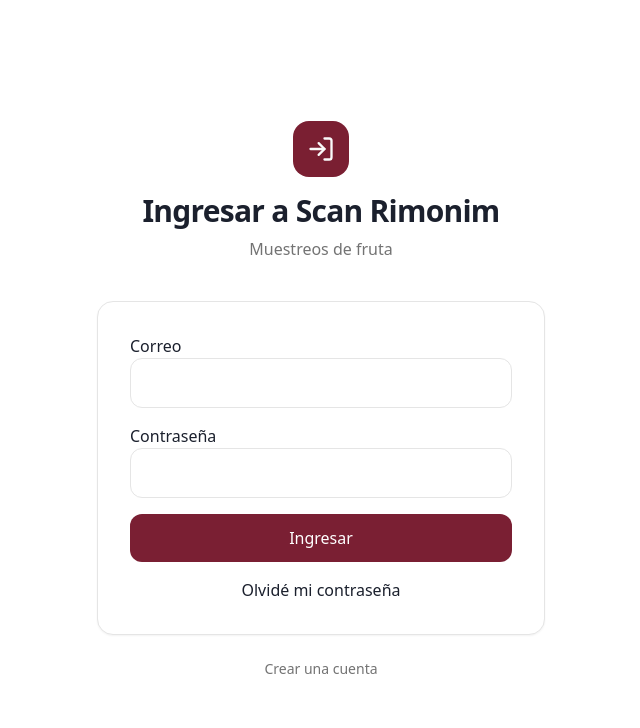
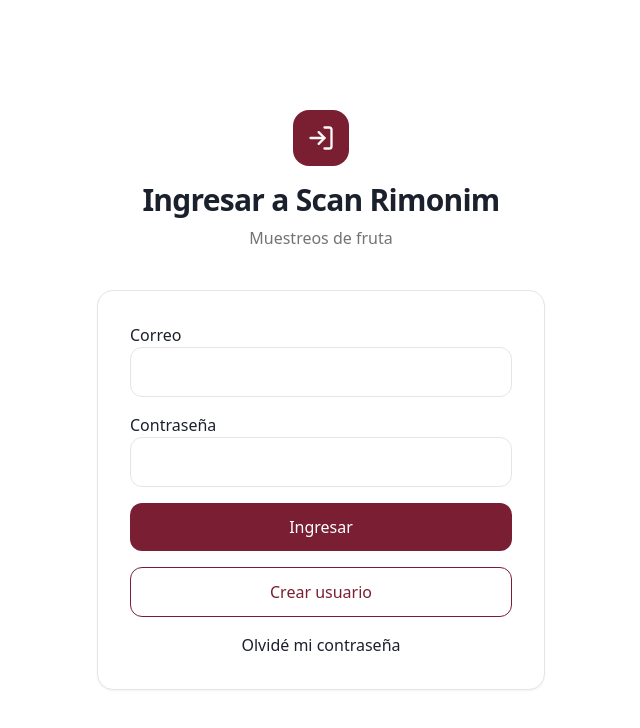
Before and after one commit to Jonysued/Scan-Rimonim, a React (Vite) app: page /login in a window 1280 px wide. Shown: the top 728 px of the page, without its empty margins (319-959 px from the left). Built offline with nearby package versions, Linux system fonts and the light colour scheme; no server answers.

Commit message:
Mostrar Crear usuario en la pantalla de inicio

```diff
--- a/src/pages/Login.jsx
+++ b/src/pages/Login.jsx
@@ -5,4 +5,4 @@
 import {LogIn} from 'lucide-react';
 export default function Login(){const [error,setError]=useState('');const [busy,setBusy]=useState(false);
 async function submit(e){e.preventDefault();setBusy(true);setError('');const f=new FormData(e.currentTarget);try{await appClient.auth.loginViaEmailPassword(String(f.get('email')),String(f.get('password')));location.href='/';}catch(e){setError(e.message);}finally{setBusy(false);}}
-return <AuthLayout icon={LogIn} title="Ingresar a Scan Rimonim" subtitle="Muestreos de fruta" footer={<Link to="/register">Crear una cuenta</Link>}><form onSubmit={submit} className="space-y-4"><label className="block">Correo<input className="w-full border rounded-xl p-3" name="email" type="email" autoComplete="email" required /></label><label className="block">Contraseña<input className="w-full border rounded-xl p-3" name="password" type="password" autoComplete="current-password" required /></label>{error&&<p role="alert">{error}</p>}<button className="w-full rounded-xl bg-[#7a1f33] p-3 text-white" disabled={busy}>{busy?'Ingresando…':'Ingresar'}</button><Link to="/forgot-password" className="block text-center">Olvidé mi contraseña</Link></form></AuthLayout>;}
+return <AuthLayout icon={LogIn} title="Ingresar a Scan Rimonim" subtitle="Muestreos de fruta"><form onSubmit={submit} className="space-y-4"><label className="block">Correo<input className="w-full border rounded-xl p-3" name="email" type="email" autoComplete="email" required /></label><label className="block">Contraseña<input className="w-full border rounded-xl p-3" name="password" type="password" autoComplete="current-password" required /></label>{error&&<p role="alert">{error}</p>}<button className="w-full rounded-xl bg-[#7a1f33] p-3 text-white" disabled={busy}>{busy?'Ingresando…':'Ingresar'}</button><Link to="/register" className="block w-full rounded-xl border border-[#7a1f33] p-3 text-center font-medium text-[#7a1f33]">Crear usuario</Link><Link to="/forgot-password" className="block text-center">Olvidé mi contraseña</Link></form></AuthLayout>;}
```
